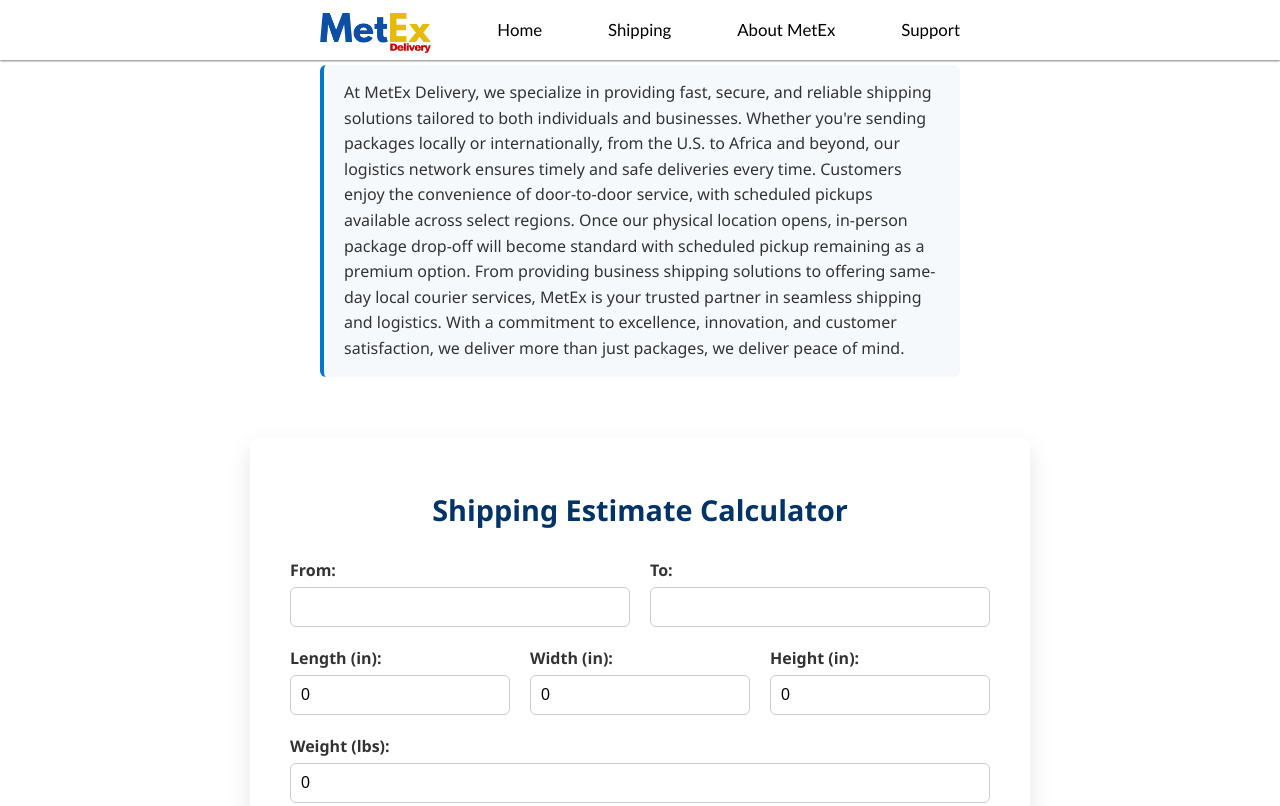
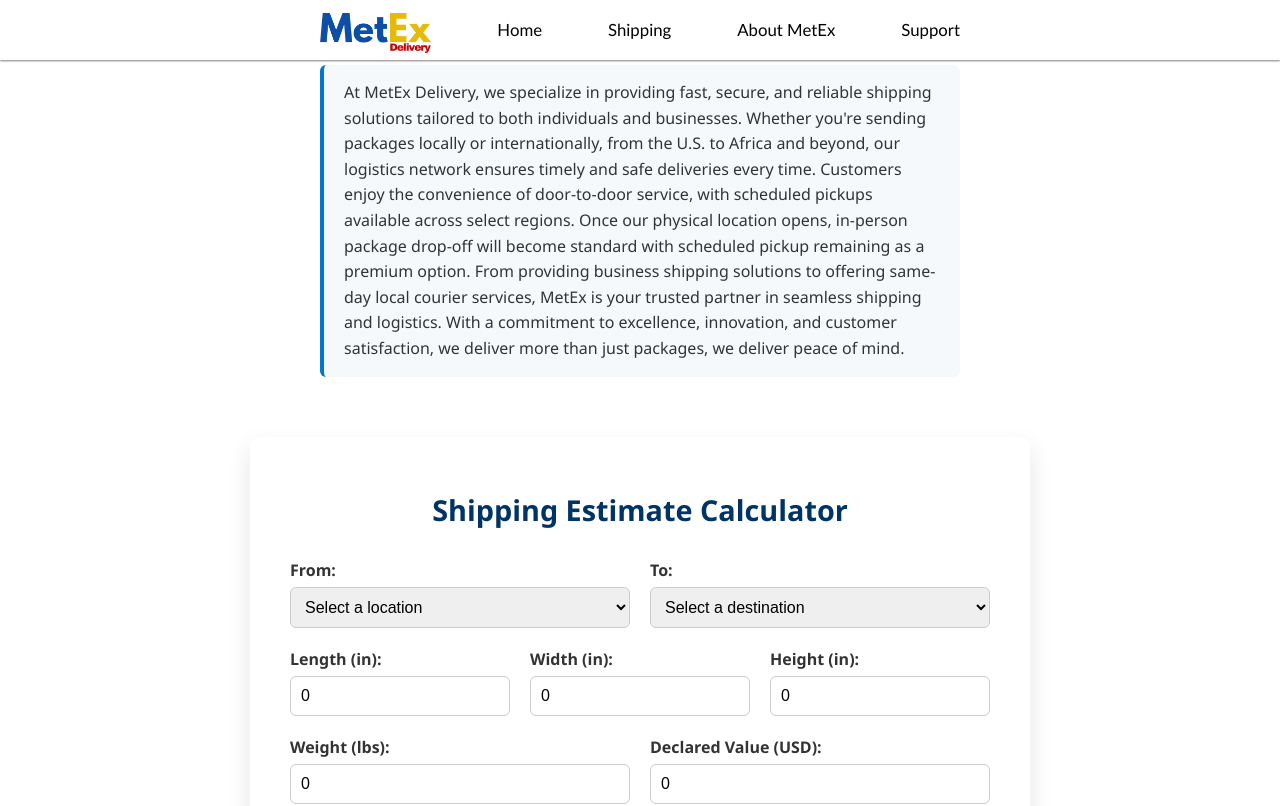
Before and after one commit to davidb221/MetEx, an Angular app: page /estimate in a window 1280 px wide. Shown: the top 806 px of the page. Built offline with nearby package versions, Linux system fonts and the light colour scheme.

Commit message:
updated estimate page (to,from,declared value,min max values)

```diff
--- a/src/app/estimate/estimate.css
+++ b/src/app/estimate/estimate.css
@@ -5,6 +5,7 @@ body {
   min-height: 100vh;
   background-color: white;
 }
+
 
 .estimate-container {
   max-width: 700px;
@@ -112,3 +113,17 @@ button:hover {
   margin-left: 25%;
   margin-right: 25%;
 }
+
+select {
+  padding: 10px;
+  font-size: 1rem;
+  border: 1px solid #ccc;
+  border-radius: 6px;
+  transition: border-color 0.3s, box-shadow 0.3s;
+}
+
+select:focus {
+  border-color: #0077cc;
+  box-shadow: 0 0 0 3px rgba(0, 119, 204, 0.2);
+  outline: none;
+}
--- a/src/app/estimate/estimate.html
+++ b/src/app/estimate/estimate.html
@@ -14,13 +14,21 @@
     <form (ngSubmit)="calculateEstimate()" #estimateForm="ngForm">
       <div class="form-row">
         <div class="form-group">
-          <label>From:</label>
-          <input type="text" [(ngModel)]="fromLocation" name="from" required />
+          <label for="from">From:</label>
+          <select [(ngModel)]="fromLocation" name="from" required>
+            <option value="" disabled selected>Select a location</option>
+            <option value="Seattle">Seattle</option>
+            <option value="Dallas-Fort Worth">Dallas-Fort Worth</option>
+          </select>
         </div>
 
         <div class="form-group">
-          <label>To:</label>
-          <input type="text" [(ngModel)]="toLocation" name="to" required />
+          <label for="to">To:</label>
+          <select [(ngModel)]="toLocation" name="to" required>
+            <option value="" disabled selected>Select a destination</option>
+            <option value="Democratic Republic of Congo">Democratic Republic of Congo</option>
+            <option value="Ivory Coast">Ivory Coast</option>
+          </select>
         </div>
       </div>
 
@@ -42,8 +50,17 @@
 
         <div class="form-group">
           <label>Weight (lbs):</label>
-          <input type="number" [(ngModel)]="weight" name="weight" required />
+          <input type="number" [(ngModel)]="weight" name="weight" required min="2" max="50" />
         </div>
+
+        <div class="form-group">
+          <label>Declared Value (USD):</label>
+          <input type="number" [(ngModel)]="declaredValue" name="declaredValue" min="0" required />
+          <small *ngIf="declaredValue > 100" style="color: #cc0000; font-weight: 600;">
+            * Insurance is required for items valued over $100.
+          </small>
+        </div>
+
       </div>
 
       <button type="submit">Get Estimate</button>
--- a/src/app/estimate/estimate.ts
+++ b/src/app/estimate/estimate.ts
@@ -15,30 +15,57 @@ export class Estimate {
   width = 0;
   height = 0;
   weight = 0;
+  declaredValue = 0;
 
   showEstimates = false;
 
   standardCost = 0;
   expeditedCost = 0;
-  standardDelivery = '10–14 business days';
-  expeditedDelivery = '5–7 business days';
+  standardDelivery = '5–10 business days';
+  expeditedDelivery = '3–5 business days';
 
   calculateEstimate() {
   const totalDimensions = this.length + this.width + this.height;
 
+  if (this.declaredValue > 100) {
+    // You can enforce a rule, log it, or just warn
+    alert('Insurance is required for items valued over $100.');
+    // Optionally prevent submission:
+    // return;
+  }
+
   if (
     !this.fromLocation || !this.toLocation ||
-      this.length <= 0 || this.width <= 0 || this.height <= 0 || this.weight <= 0
+    this.length <= 0 || this.width <= 0 || this.height <= 0
   ) {
     alert('Please enter all valid shipping details.');
     return;
   }
 
-    // Base prices
-    const baseStandard = 25;
-    const baseExpedited = 75;
+  if (this.weight < 2 || this.weight > 50) {
+    alert('Weight must be between 2 and 50 pounds.');
+    return;
+  }
 
-    // Surcharge Logic (dimension/weight)
+  let baseStandard = 25;
+  let baseExpedited = 75;
+
+  // Conditional pricing based on locations
+  if (this.fromLocation === 'Seattle' && this.toLocation === 'Democratic Republic of Congo') {
+    baseStandard = 30;
+    baseExpedited = 80;
+  } else if (this.fromLocation === 'Seattle' && this.toLocation === 'Ivory Coast') {
+    baseStandard = 28;
+    baseExpedited = 78;
+  } else if (this.fromLocation === 'Dallas-Fort Worth' && this.toLocation === 'Democratic Republic of Congo') {
+    baseStandard = 26;
+    baseExpedited = 76;
+  } else if (this.fromLocation === 'Dallas-Fort Worth' && this.toLocation === 'Ivory Coast') {
+    baseStandard = 25;
+    baseExpedited = 75;
+  }
+
+  // Calculate surcharge
   const dimensionOverage = totalDimensions > 36
     ? Math.ceil((totalDimensions - 36) / 3)
     : 0;
```
Lines whose indentation alone changed are shown as unchanged.
